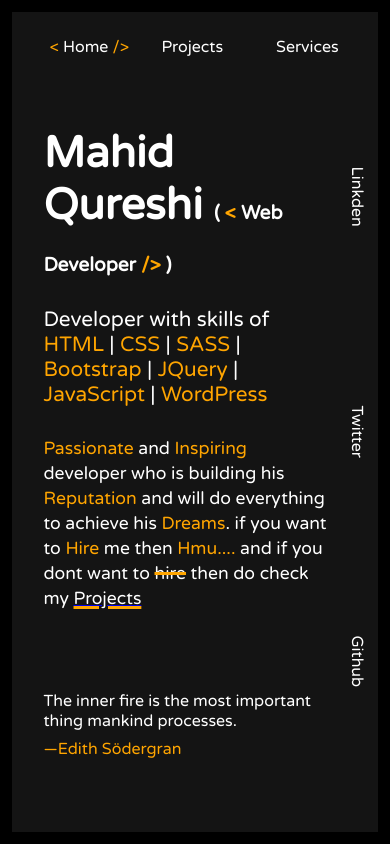
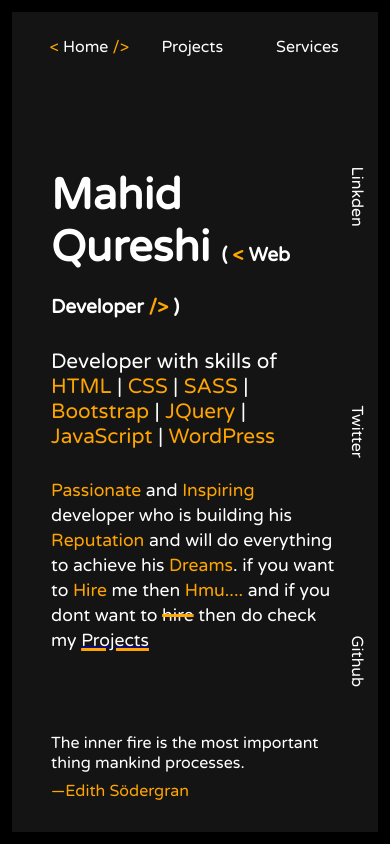
Before and after one commit to Mahad410/mahad410.github.io, a React (Create React App) app: page / in a window 390 px wide. Built offline with nearby package versions, Linux system fonts and the light colour scheme.

Commit message:
portfolio

```diff
--- a/src/Components/border.css
+++ b/src/Components/border.css
@@ -5,7 +5,9 @@
     box-sizing: border-box;
     position: fixed;
     overflow: hidden;
-    z-index: -10;
+    z-index: -1;
     top: 0;
     bottom: 0;
+    left: 0;
+    right: 0;
 }
--- a/src/Components/sidebar.css
+++ b/src/Components/sidebar.css
@@ -23,7 +23,7 @@
     }
 }
 
-@media screen and (max-width:450px) {
+@media screen and (max-width:600px) {
     .container_side {
         right: 6%;
     }
--- a/src/Pages/Service.jsx
+++ b/src/Pages/Service.jsx
@@ -63,7 +63,7 @@ function Service(){
                     </p>
                   </div>
                 </div>
-                <div className="inline">
+
                 <div className="button_container">
                <a href="mailto:mahadqureshi410@gmail.com">
                  <button className="btn">
@@ -72,14 +72,14 @@ function Service(){
                 </a>
                 </div>
                 <div className="button_container">
-                <Link to="/certifications">
+                <Link to="/certifications" >
                   <button className="btn">
                   Check out my certifications
                    </button>
                   </Link>
+                  </div>
                 </div>
-                </div>
-                </div>
+
     )
 }
 export default Service;
--- a/src/Pages/home.css
+++ b/src/Pages/home.css
@@ -1,13 +1,13 @@
 .main-container {
     position: fixed;
-    z-index: -9;
     box-sizing: border-box;
     width: 85vw;
     margin: auto;
     display: grid;
     place-items: center;
     grid-template-columns: 1fr 1fr;
-    bottom: 1%;
+    bottom: 0%;
+    overflow: hidden;
 }
 
 .co {
@@ -69,13 +69,14 @@
     .main-container {
         width: 78vw;
         display: table;
-        top: 15%;
+        top: 20%;
         vertical-align: middle;
-        bottom: 0.5%;
+        bottom: 1;
+        overflow: scroll;
     }
     .intro {
         width: auto;
-        height: auto;
+        height: 85vh;
     }
     .intro h1 {
         font-size: 2.7rem;
@@ -85,13 +86,10 @@
     }
 }
 
-@media screen and (max-width:450px) {
+@media screen and (max-width:600px) {
     .main-container {
         width: 78vw;
-        display: table;
-        top: 15%;
-        vertical-align: middle;
-        bottom: 0.5%;
+        display: block;
     }
     .intro {
         width: 95%;
--- a/src/Pages/project.css
+++ b/src/Pages/project.css
@@ -52,6 +52,7 @@
 .btn-see {
     display: block;
     text-align: center;
+    padding: 8px;
 }
 
 img {
@@ -68,12 +69,15 @@ img {
 }
 
 @media screen and (max-width:1000px) {
+    .pro_container {
+        height: 86vh;
+    }
     .p_container {
         width: 45%;
     }
 }
 
-@media screen and (max-width:450px) {
+@media screen and (max-width:600px) {
     .p_container {
         width: 90%;
     }
--- a/src/Pages/service.css
+++ b/src/Pages/service.css
@@ -44,6 +44,8 @@
 @media screen and (max-width:1200px) {
     .pr_container {
         column-gap: 8px;
+        overflow: scroll;
+        height: 85vh;
     }
     .ser_container {
         display: block;
@@ -62,9 +64,14 @@
         font-size: 0.7rem;
         line-height: 20px;
     }
+    .button_container {
+        display: flex;
+        justify-content: space-around;
+        align-items: center;
+    }
 }
 
-@media screen and (max-width:450px) {
+@media screen and (max-width:600px) {
     .pr_container {
         column-gap: 8px;
         display: inline-block;
@@ -86,9 +93,4 @@
         font-size: 0.7rem;
         line-height: 20px;
     }
-    .inline {
-        display: flex;
-        justify-content: space-around;
-        align-items: center;
-    }
 }
```
